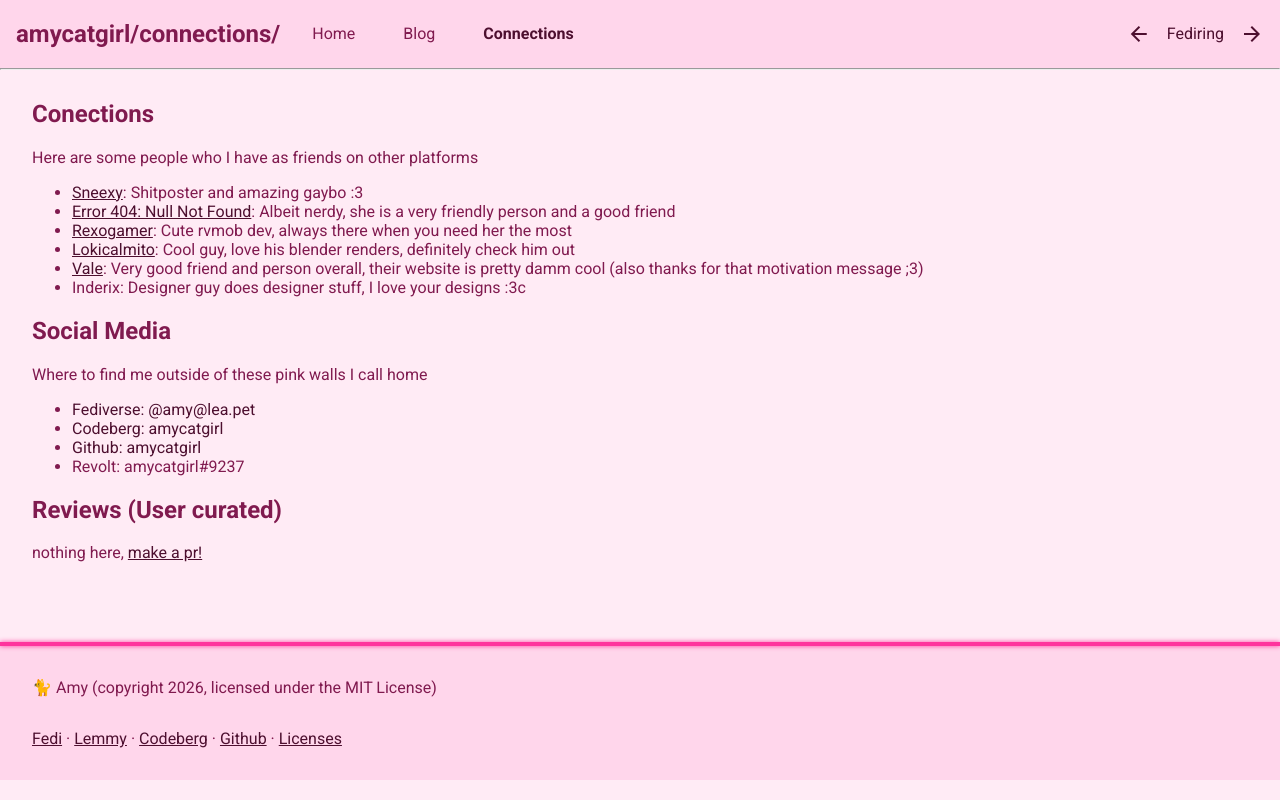
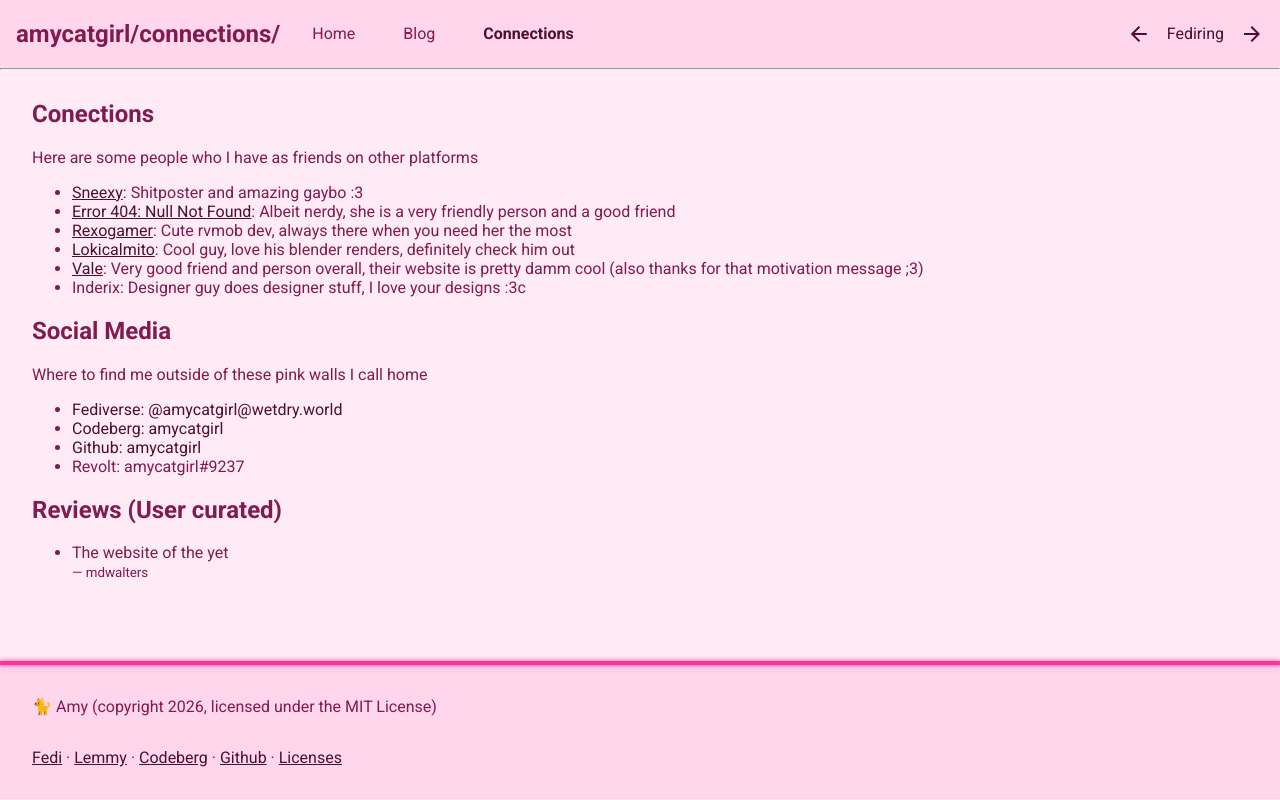
Before and after one commit to amycatgirl/nekoweb-page, an Eleventy site: page content/connections.njk in a window 1280 px wide. Built offline with nearby package versions, Linux system fonts and the light colour scheme; Eleventy itself is replaced by a stand-in of ours; some packages are replaced by stand-ins of ours; files that its build step writes are made by us from their sources; a web font is replaced by a local one.

Commit message:
Fix fediverse URL, and add my review

```diff
--- a/content/connections.njk
+++ b/content/connections.njk
@@ -24,7 +24,7 @@ eleventyNavigation:
   </header>
   <p>Where to find me outside of these pink walls I call home</p>
   <ul>
-   <li><a>Fediverse: @amy@lea.pet</a></li>
+   <li><a>Fediverse: @amycatgirl@wetdry.world</a></li>
    <li><a>Codeberg: amycatgirl</a></li>
    <li><a>Github: amycatgirl</a></li>
    <li><bold>Revolt: amycatgirl#9237</bold></li>
@@ -34,5 +34,7 @@ eleventyNavigation:
   <header>
     <h2>Reviews (User curated)</h2>
   </header>
-  <p>nothing here, <a href="https://codeberg.org/amycatgirl/pages">make a pr!</a>
+  <ul>
+   <li>The website of the yet<br><small>— mdwalters</small></li>
+  </ul>
 </section>
```
